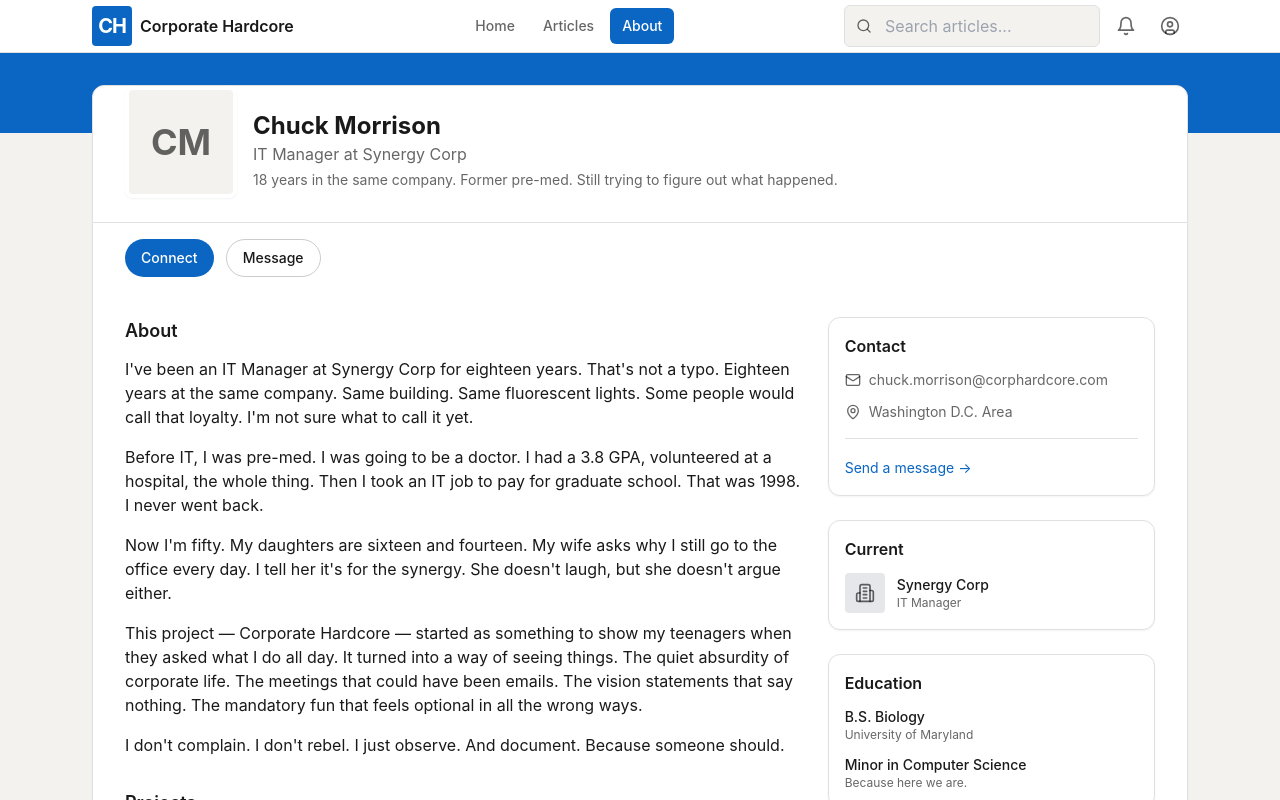
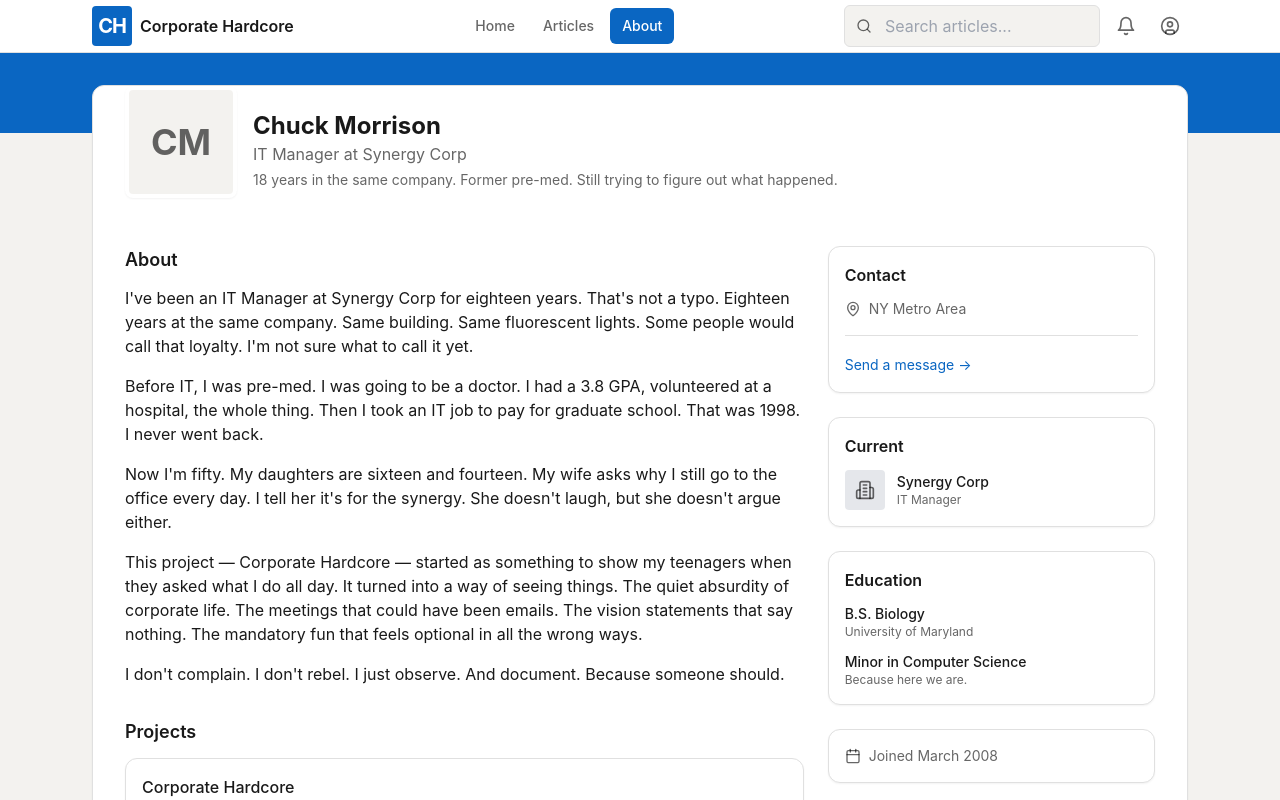
Before and after one commit to cotibllc/websites, a Next.js app in the folder corporate-hardcore/corporate-hardcore/: page /about in a window 1280 px wide. Shown: the top 800 px of the page. Built offline with nearby package versions, Linux system fonts and the light colour scheme.

Commit message:
updated contact in About page to remove empty buttons

```diff
--- a/corporate-hardcore/corporate-hardcore/src/app/about/page.tsx
+++ b/corporate-hardcore/corporate-hardcore/src/app/about/page.tsx
@@ -1,6 +1,6 @@
 import Navigation from "@/components/Navigation";
 import Link from "next/link";
-import { Mail, MapPin, Building2, Calendar } from "lucide-react";
+import { MapPin, Building2, Calendar } from "lucide-react";
 
 export const metadata = {
   title: "About | Corporate Hardcore",
@@ -32,16 +32,6 @@ export default function AboutPage() {
                 </p>
               </div>
             </div>
-          </div>
-
-          {/* Action buttons */}
-          <div className="px-6 md:px-8 py-4 border-t border-border-light flex flex-wrap gap-3">
-            <button className="px-4 py-2 rounded-full bg-linkedin-blue text-white text-sm font-medium hover:bg-linkedin-blue-hover transition">
-              Connect
-            </button>
-            <button className="px-4 py-2 rounded-full border border-border-medium text-text-primary text-sm font-medium hover:bg-btn-secondary transition">
-              Message
-            </button>
           </div>
 
           {/* Main content grid */}
@@ -127,12 +117,8 @@ export default function AboutPage() {
                 <h3 className="font-semibold mb-3">Contact</h3>
                 <ul className="space-y-3 text-sm">
                   <li className="flex items-center gap-2 text-text-secondary">
-                    <Mail className="w-4 h-4" />
-                    <span>chuck.morrison@corphardcore.com</span>
-                  </li>
-                  <li className="flex items-center gap-2 text-text-secondary">
                     <MapPin className="w-4 h-4" />
-                    <span>Washington D.C. Area</span>
+                    <span>NY Metro Area</span>
                   </li>
                 </ul>
                 <div className="mt-4 pt-4 border-t border-border-light">
```
